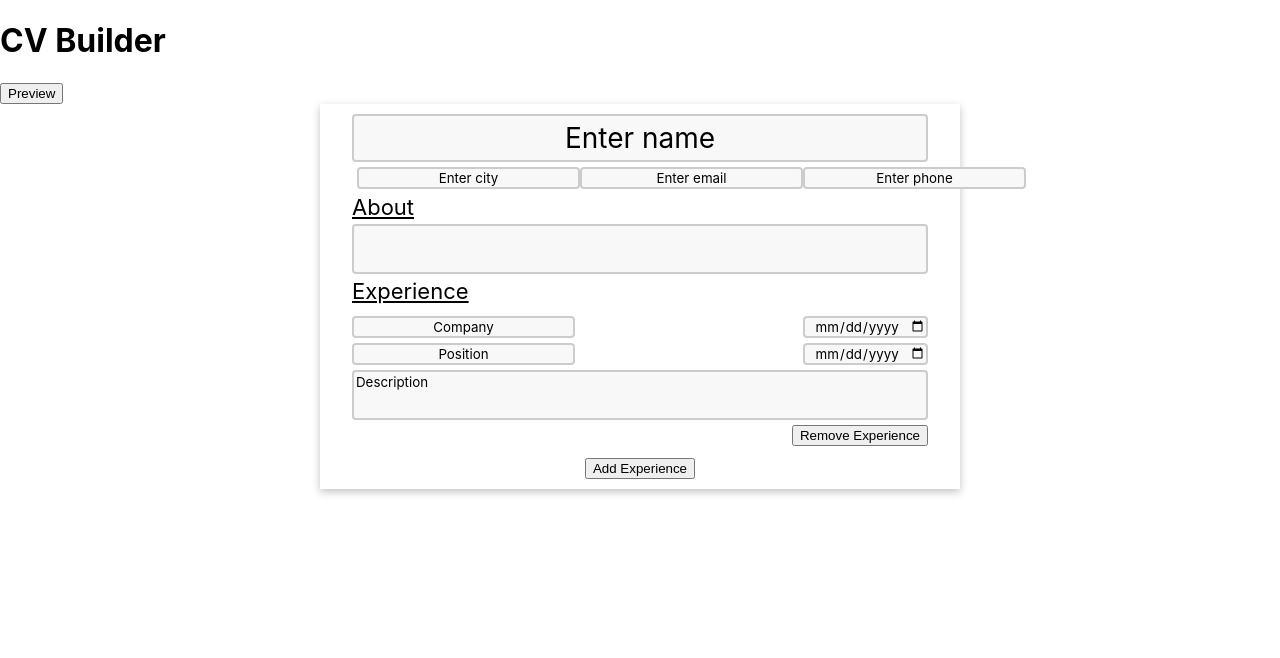
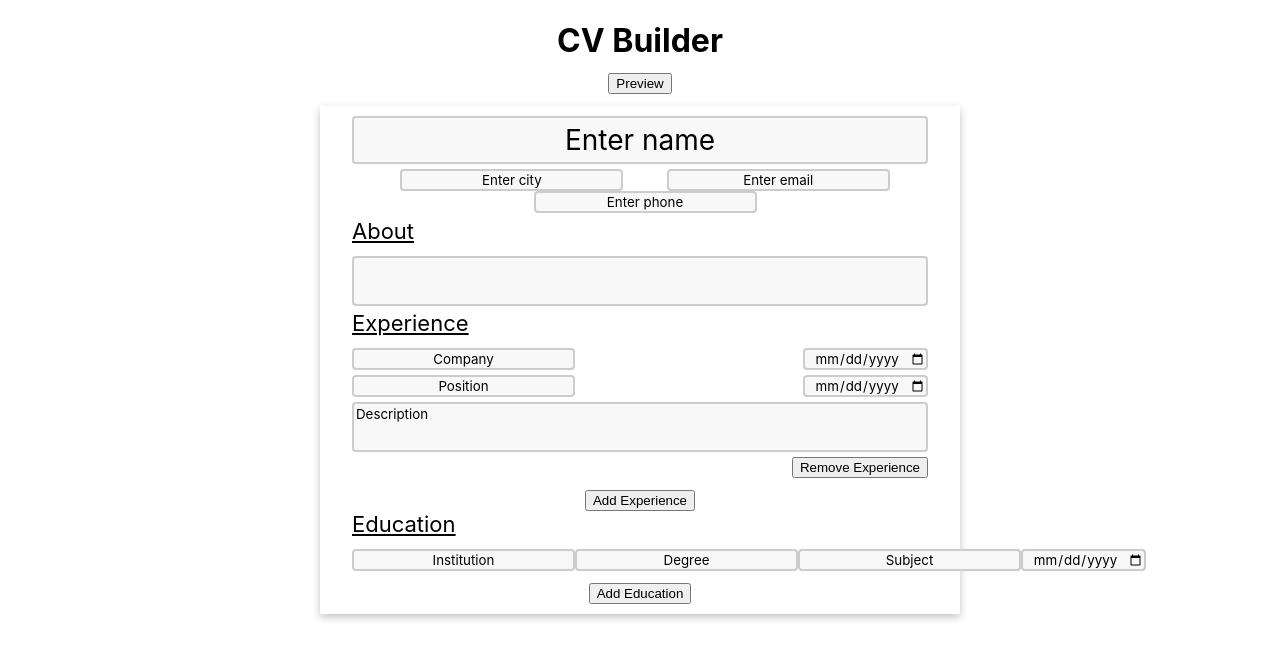
Before and after one commit to bmccabe96/cv-project, a React (Create React App) app: page / in a window 1280 px wide. Shown: the top 658 px of the page. Built offline with nearby package versions, Linux system fonts and the light colour scheme.

Commit message:
Added education component

```diff
--- a/src/App.js
+++ b/src/App.js
@@ -3,6 +3,7 @@ import Header from "./components/Header";
 import Profile from "./components/Profile";
 import About from "./components/About";
 import ExperienceList from "./components/ExperienceList";
+import Education from "./components/Education";
 import "./styles/app.css"
 
 
@@ -32,13 +33,16 @@ class App extends Component {
 
   render() {
     return (
-      <div>
+      <div className="all-content">
         <Header />
-        <button onClick={this.changeMode}>{!this.state.editMode ? "Edit" : "Preview"}</button>
+        <div className="edit-btn-container">
+          <button className="edit-btn" onClick={this.changeMode}>{!this.state.editMode ? "Edit" : "Preview"}</button>
+        </div>
         <div className="cv-content">
           <Profile editMode={this.state.editMode} />
           <About editMode={this.state.editMode} />
           <ExperienceList editMode={this.state.editMode} />
+          <Education editMode={this.state.editMode} />
         </div>
       </div>
     )
--- /dev/null
+++ b/src/components/Education.js
@@ -0,0 +1,151 @@
+import React, { Component } from "react";
+import uniqid from "uniqid";
+
+class Education extends Component {
+  constructor(props) {
+    super(props);
+
+    this.state = {
+      educationList: [{
+        institution: 'Institution',
+        degree: 'Degree',
+        subject: 'Subject',
+        graduation: '',
+        id: uniqid(),
+      }]
+    }
+  }
+
+handleInstitutionChange = (e) => {
+  const id = e.target.dataset.id;
+  this.setState({
+    educationList: this.state.educationList.map(item => {
+      if(item.id === id) {
+        item.institution = e.target.value;
+      }
+      return item;
+    })
+  });
+}
+
+handleDegreeChange = (e) => {
+  const id = e.target.dataset.id;
+  this.setState({
+    educationList: this.state.educationList.map(item => {
+      if(item.id === id) {
+        item.degree = e.target.value;
+      }
+      return item;
+    })
+  });
+}
+
+handleSubjectChange = (e) => {
+  const id = e.target.dataset.id;
+  this.setState({
+    educationList: this.state.educationList.map(item => {
+      if(item.id === id) {
+        item.subject = e.target.value;
+      }
+      return item;
+    })
+  });
+}
+
+handleGraduationChange = (e) => {
+  const id = e.target.dataset.id;
+  this.setState({
+    educationList: this.state.educationList.map(item => {
+      if(item.id === id) {
+        item.graduation = e.target.value;
+      }
+      return item;
+    })
+  });
+}
+
+addEducation = () => {
+  this.setState({
+    educationList: this.state.educationList.concat({
+      institution: 'Institution',
+      degree: 'Degree',
+      subject: 'Subject',
+      graduation: '',
+      id: uniqid(),
+    })
+  });
+}
+
+  render() {
+    const { editMode } = this.props;
+    const { educationList } = this.state;
+
+    if (editMode) {
+      return (
+        <div className="cv-education-section">
+          <div className="cv-section-name">Education</div>
+          <div className="education-list">
+            {educationList.map((education, index) => {
+              return (
+                <div className="education-item" key={education.id}>
+                  <input
+                    type="text"
+                    id="institution-input"
+                    data-id={education.id}
+                    onChange={this.handleInstitutionChange}
+                    value={education.institution}
+                  />
+                  <input
+                    type="text"
+                    id="degree-input"
+                    data-id={education.id}
+                    onChange={this.handleDegreeChange}
+                    value={education.degree}
+                  />
+                  <input
+                    type="text"
+                    id="subject-input"
+                    data-id={education.id}
+                    onChange={this.handleSubjectChange}
+                    value={education.subject}
+                  />
+                  <input
+                    type="date"
+                    id="graduation-input"
+                    data-id={education.id}
+                    onChange={this.handleGraduationChange}
+                    value={education.graduation}
+                  />
+                </div>
+              )
+            })}
+          </div>
+          <div className="add-education">
+            <button onClick={this.addEducation}>Add Education</button>
+          </div>
+        </div>
+      )
+    }
+    else {
+      return (
+        <div className="cv-education-section">
+          <div className="cv-section-name">Education</div>
+          <div className="education-list">
+            {educationList.map((education, index) => {
+              return (
+                <div className="education-item" key={education.id}>
+                  <div>{education.institution}</div>
+                  <div>{education.degree}</div>
+                  <div>{education.subject}</div>
+                  <div className="education-graduation">{education.graduation}</div>
+                </div>
+              )
+            })}
+          </div>
+        </div>
+      )
+    }
+  }
+}
+
+export default Education;
--- a/src/styles/app.css
+++ b/src/styles/app.css
@@ -1,13 +1,18 @@
 html, body {
   margin: 0;
-  padding: 0;
   box-sizing: border-box;
   font-family:-apple-system, BlinkMacSystemFont, 'Segoe UI', Roboto, Oxygen, Ubuntu, Cantarell, 'Open Sans', 'Helvetica Neue', sans-serif;
+}
+.title, .edit-btn-container {
+  text-align: center;
+  margin-left: auto;
+  margin-bottom: 12px;
 }
 
 .cv-content {
   width: 50vw;
   margin-left: 25vw;
+  margin-bottom: 40px;
   padding: 10px 0;
   display: grid;
   grid-template-columns: 1fr 45vw 1fr;
@@ -27,7 +32,7 @@ html, body {
 .cv-section-name {
   text-decoration: underline;
   font-size: 22px;
-  margin-bottom: 4px;
+  margin-bottom: 12px;
 }
 
 .cv-section-name + div {
@@ -57,9 +62,11 @@ input {
   display: flex;
   padding: 5px;
   justify-content: space-evenly;
+  flex-wrap: wrap;
 }
 .cv-profile-details div {
   text-align: center;
+  width: auto;
 }
 
 textarea {
@@ -90,7 +97,8 @@ textarea {
   grid-template-columns: 1fr;
   justify-items: end;
 }
-.add-experience {
+.add-experience,
+.add-education {
   display: grid;
   grid-template-columns: 1fr;
   justify-items: center;
@@ -101,3 +109,17 @@ textarea {
 .experience-item > div:first-child > div:first-child{
   font-weight: bold;
 }
+.education-list {
+  font-size: 14px;
+}
+.education-list {
+  font-size: 14px;
+}
+.education-item {
+  display: flex;
+  justify-content: space-between;
+  margin: 12px 0;
+}
+.education-graduation {
+  text-align: right;
+}
```
